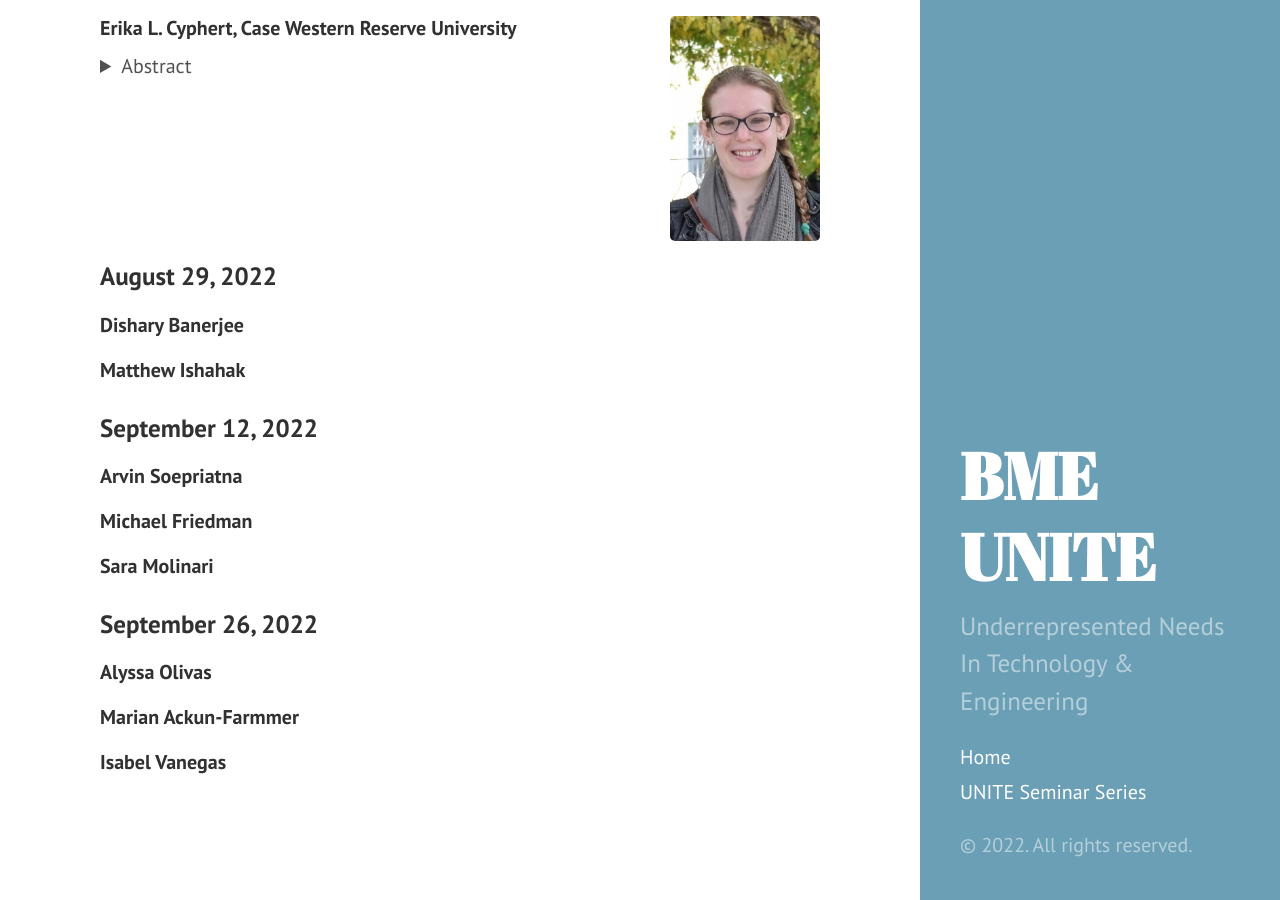
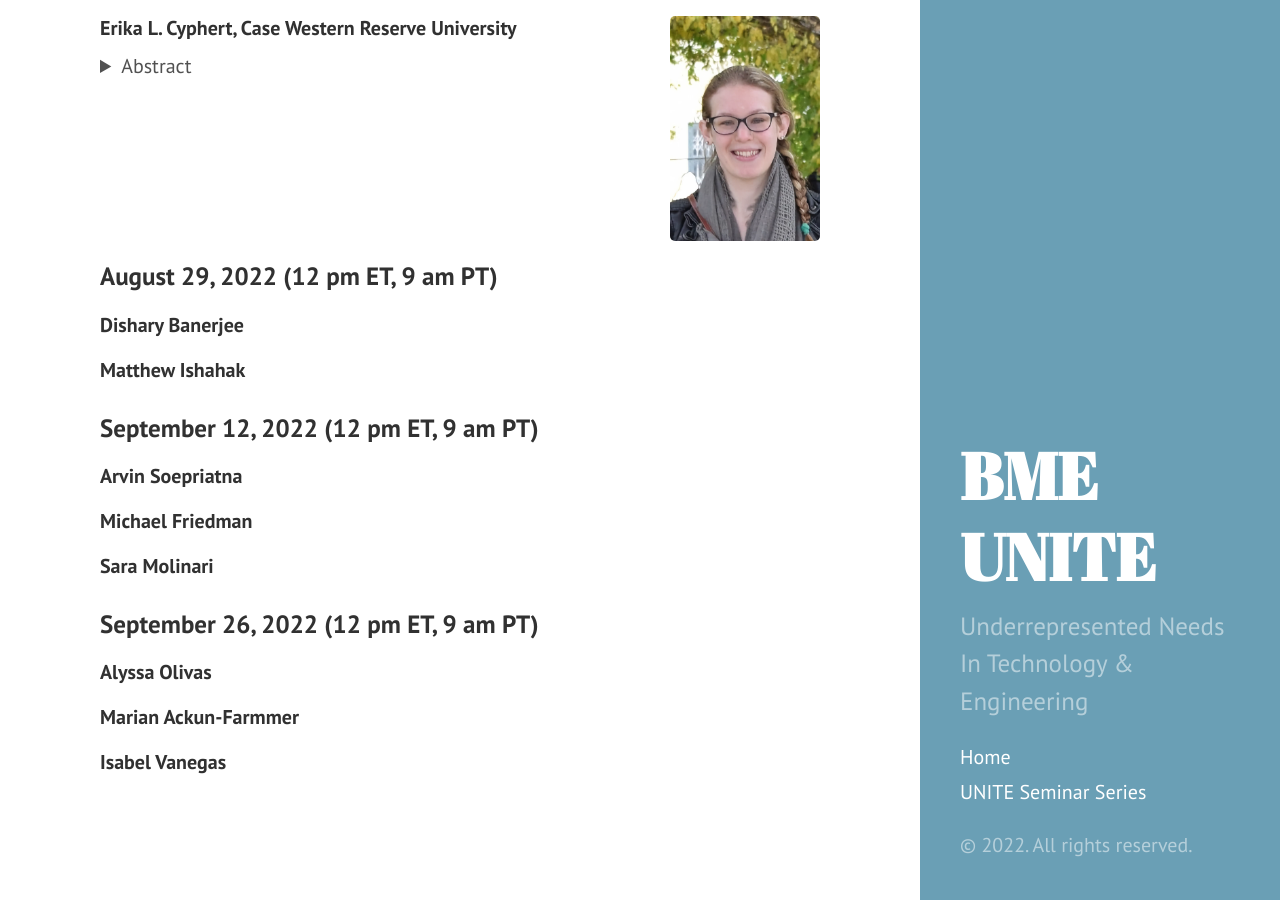
Before and after one commit to BME-UNITE/bmeunite, a Jekyll site: the page built from seminar-schedule.md, in a window 1280 px wide and 900 px high, scrolled down 645 px. Built offline with Jekyll 4.4.1, drawn with Linux system fonts in a browser that asks for light colours; Markdown is read by kramdown in place of the engine named in the settings; some of the changed text lies outside the part shown.

Commit message:
Update seminar-schedule.md

```diff
--- a/seminar-schedule.md
+++ b/seminar-schedule.md
@@ -4,7 +4,7 @@ title: UNITE Seminar Series Schedule
 exclude: true
 ---
 
-### August 15, 2022
+### August 15, 2022 (12 pm ET, 9 am PT)
 
 
 <img src="/public/seminar-photos/2022-08-15-Aquino.webp" alt="Dr. d’Aquino's photo" width="150px" id="photo-float"/>
@@ -44,18 +44,18 @@ I am an expert in biomaterials for drug delivery who has centered my research ar
 <br />
 <br />
 
-### August 29, 2022
+### August 29, 2022 (12 pm ET, 9 am PT)
 
 #### Dishary Banerjee
 #### Matthew Ishahak
 
-### September 12, 2022
+### September 12, 2022 (12 pm ET, 9 am PT)
 
 #### Arvin Soepriatna
 #### Michael Friedman
 #### Sara Molinari
 
-### September 26, 2022
+### September 26, 2022 (12 pm ET, 9 am PT)
 
 #### Alyssa Olivas
 #### Marian Ackun-Farmmer
```
